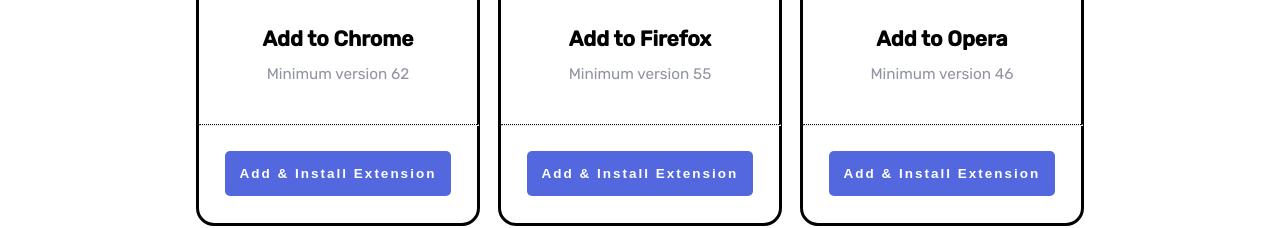
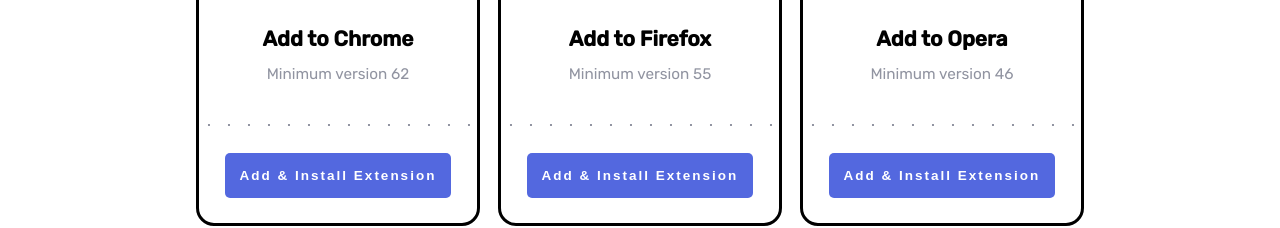
Before and after one commit to roc2246/bookmark__FEM, a website: page index.html in a window 1280 px wide. Shown: the part 1920-2148 px from the top of the page. Drawn offline with Linux system fonts and the light colour scheme.

Commit message:
Created dotted line break for .browser

```diff
--- a/index.html
+++ b/index.html
@@ -145,7 +145,7 @@
             />
             <h3 class="browser__heading">Add to Chrome</h3>
             <p class="browser__paragraph">Minimum version 62</p>
-            <hr class="browser__line-break line-break line-break--dotted" />
+            <div class="browser__line-break line-break line-break--dotted"></div>
             <button class="browser__btn btn btn--blue">
               Add & Install Extension
             </button>
@@ -159,7 +159,7 @@
             />
             <h3 class="browser__heading">Add to Firefox</h3>
             <p class="browser__paragraph">Minimum version 55</p>
-            <hr class="browser__line-break line-break line-break--dotted" />
+            <div class="browser__line-break line-break line-break--dotted"></div>
             <button class="browser__btn btn btn--blue">
               Add & Install Extension
             </button>
@@ -173,7 +173,7 @@
             />
             <h3 class="browser__heading">Add to Opera</h3>
             <p class="browser__paragraph">Minimum version 46</p>
-            <hr class="browser__line-break line-break line-break--dotted" />
+            <div class="browser__line-break line-break line-break--dotted"></div>
             <button class="browser__btn btn btn--blue">
               Add & Install Extension
             </button>
--- a/sass/components/_line-breaks.scss
+++ b/sass/components/_line-breaks.scss
@@ -1,6 +1,15 @@
 .line-break {
   &--dotted {
-    border-top: 1px dotted;
+    background-image: linear-gradient(
+      to right,
+      hsl(229, 8%, 60%) 10%,
+      rgba(255, 255, 255, 0) 0%
+    );
+    background-position: top;
+    background-size: 20px 2px;
+    background-repeat: repeat-x;
+
+    padding: 2px;
   }
 }
 
```
Also changed, not shown: css/style.css.
